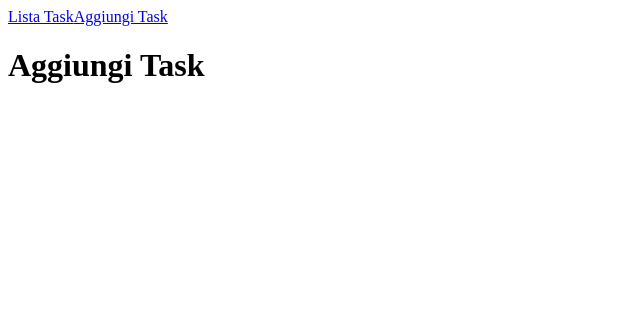
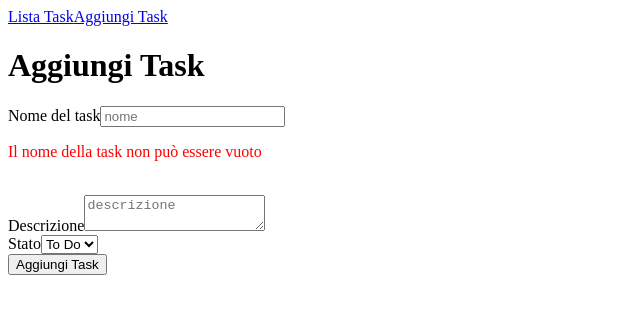
Before and after one commit to michelelongo97/ex-react-task-manager, a React (Vite) app: page /add in a window 1280 px wide. Shown: the top 314 px of the page, without its empty margins (0-640 px from the left). Built offline with nearby package versions, Linux system fonts and the light colour scheme.

Commit message:
feat: add milestone 5

```diff
--- a/src/pages/AddTask.jsx
+++ b/src/pages/AddTask.jsx
@@ -1,7 +1,63 @@
+import { useMemo, useRef, useState } from "react";
+
+const symbols = "!@#$%^&*()-_=+[]{}|;:'\\,.<>?/`~";
+
 export default function AddTask() {
+  const [title, setTitle] = useState("");
+  const descriptionRef = useRef();
+  const statusRef = useRef();
+
+  const taskTitleError = useMemo(() => {
+    if (!title.trim()) return "Il nome della task non può essere vuoto";
+    if ([...title].some((char) => symbols.includes(char)))
+      return "Il nome della task non può contenere simboli";
+    return "";
+  }, [title]);
+
+  const handelSubmit = (event) => {
+    event.preventDefault();
+    if (taskTitleError) return;
+
+    const newTask = {
+      title: title.trim(),
+      description: descriptionRef.current.value,
+      status: statusRef.current.value,
+    };
+
+    console.log(newTask);
+  };
+
   return (
     <div>
       <h1>Aggiungi Task</h1>
+      <form onSubmit={handelSubmit}>
+        <label>
+          Nome del task
+          <input
+            type="text"
+            placeholder="nome"
+            value={title}
+            onChange={(e) => setTitle(e.target.value)}
+          />
+        </label>
+        {taskTitleError && <p style={{ color: "red" }}>{taskTitleError}</p>}
+        <br />
+        <label>
+          Descrizione
+          <textarea ref={descriptionRef} placeholder="descrizione" />
+          <br />
+        </label>
+        <label>
+          Stato
+          <select ref={statusRef} defaultValue={"To Do"}>
+            <option value="To Do">To Do</option>
+            <option value="Doing">Doing</option>
+            <option value="Done">Done</option>
+          </select>
+          <br />
+        </label>
+        <button type="submit">Aggiungi Task</button>
+      </form>
     </div>
   );
 }
```
